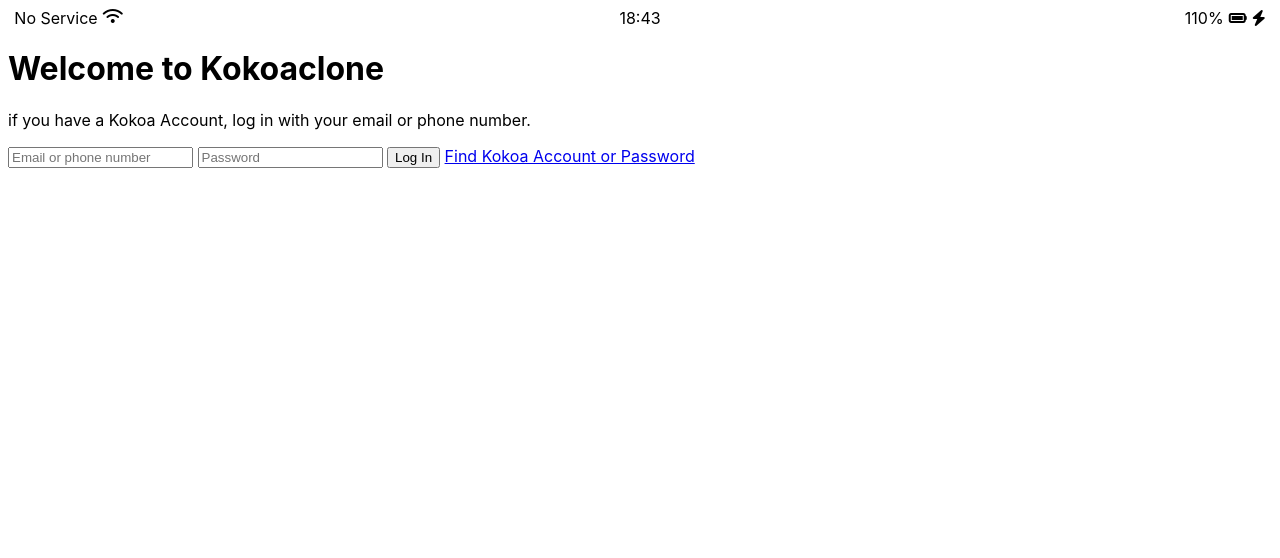
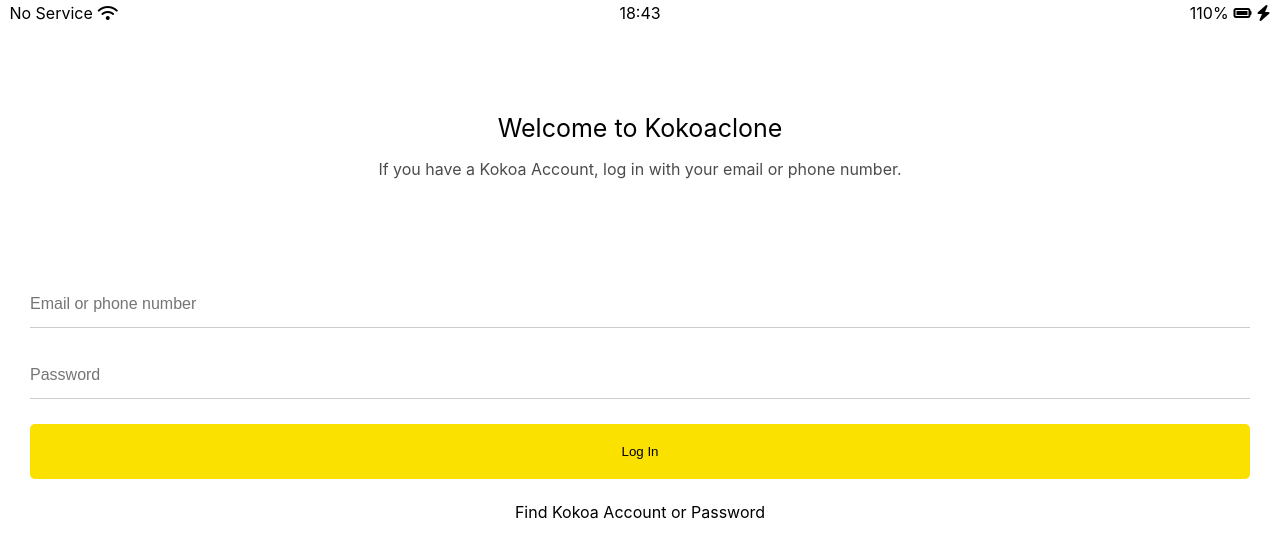
Before and after one commit to sonny-son/kokoa-clone, a plain HTML site: page index.html in a window 1280 px wide. Drawn offline with Linux system fonts and the light colour scheme.

Commit message:
done-welcomepage

```diff
--- /dev/null
+++ b/css/components/status-bar.css
@@ -0,0 +1,24 @@
+.status-bar {
+  display: flex;
+  justify-content: center;
+  padding: 5px 3px;
+}
+.status-bar__calumn {
+  display: flex;
+  width: 33%;
+}
+.status-bar__calumn:first-child span {
+  margin-right: 5px;
+}
+.status-bar__calumn:nth-child(2) {
+  display: flex;
+  justify-content: center;
+}
+.status-bar__calumn:last-child {
+  display: flex;
+  justify-content: flex-end;
+  align-items: center;
+}
+.status-bar__calumn .fa-battery-full {
+  margin: 0px 5px;
+}
--- /dev/null
+++ b/css/reset.css
@@ -0,0 +1,127 @@
+html,
+body,
+div,
+span,
+applet,
+object,
+iframe,
+h1,
+h2,
+h3,
+h4,
+h5,
+h6,
+p,
+blockquote,
+pre,
+a,
+abbr,
+acronym,
+address,
+big,
+cite,
+code,
+del,
+dfn,
+em,
+img,
+ins,
+kbd,
+q,
+s,
+samp,
+small,
+strike,
+strong,
+sub,
+sup,
+tt,
+var,
+b,
+u,
+i,
+center,
+dl,
+dt,
+dd,
+ol,
+ul,
+li,
+fieldset,
+form,
+label,
+legend,
+table,
+caption,
+tbody,
+tfoot,
+thead,
+tr,
+th,
+td,
+article,
+aside,
+canvas,
+details,
+embed,
+figure,
+figcaption,
+footer,
+header,
+hgroup,
+menu,
+nav,
+output,
+ruby,
+section,
+summary,
+time,
+mark,
+audio,
+video {
+  margin: 0;
+  padding: 0;
+  border: 0;
+  font-size: 100%;
+  font: inherit;
+  vertical-align: baseline;
+}
+/* HTML5 display-role reset for older browsers */
+article,
+aside,
+details,
+figcaption,
+figure,
+footer,
+header,
+hgroup,
+menu,
+nav,
+section {
+  display: block;
+}
+body {
+  line-height: 1;
+}
+ol,
+ul {
+  list-style: none;
+}
+blockquote,
+q {
+  quotes: none;
+}
+blockquote:before,
+blockquote:after,
+q:before,
+q:after {
+  content: "";
+  content: none;
+}
+table {
+  border-collapse: collapse;
+  border-spacing: 0;
+}
+input:focus {
+  outline: none;
+}
--- /dev/null
+++ b/css/screens/login.css
@@ -0,0 +1,47 @@
+.welcome-header {
+  display: flex;
+  flex-direction: column;
+  text-align: center;
+  align-items: center;
+  margin: 90px 0px;
+}
+.welcome-header__title {
+  margin-bottom: 20px;
+  font-size: 25px;
+}
+.welcome-header__text {
+  width: 50%;
+  margin-bottom: 15px;
+  opacity: 0.7;
+}
+.login-form {
+  display: flex;
+  flex-direction: column;
+  margin: 0px 30px;
+}
+.login-form input {
+  padding: 15px 0px;
+  margin-bottom: 25px;
+  border: none;
+}
+.login-form input:not([type="submit"]) {
+  border-bottom: 1px solid rgba(0, 0, 0, 0.2);
+  transition: border-color 0.3s ease-in-out;
+}
+.login-form input:focus {
+  border-color: var(--yellow);
+}
+
+.login-form input::placeholder {
+  font-size: 16px;
+}
+.login-form input[type="submit"] {
+  background-color: var(--yellow);
+  border-radius: 5px;
+  padding: 20px 0px;
+}
+.login-form a {
+  text-align: center;
+  color: inherit;
+  text-decoration: none;
+}
--- a/css/styles.css
+++ b/css/styles.css
@@ -1,27 +1,11 @@
+@import "reset.css";
+@import "variables.css";
+/*Components*/
+@import "components/status-bar.css";
+/*Screens*/
+@import "screens/login.css";
+
 body {
   font-family: -apple-system, BlinkMacSystemFont, "Segoe UI", Roboto, Oxygen,
     Ubuntu, Cantarell, "Open Sans", "Helvetica Neue", sans-serif;
 }
-.status-bar {
-  display: flex;
-  justify-content: center;
-}
-.status-bar__calumn {
-  display: flex;
-  width: 33%;
-}
-.status-bar__calumn:first-child span {
-  margin-right: 5px;
-}
-.status-bar__calumn:nth-child(2) {
-  display: flex;
-  justify-content: center;
-}
-.status-bar__calumn:last-child {
-  display: flex;
-  justify-content: flex-end;
-  align-items: center;
-}
-.status-bar__calumn .fa-battery-full {
-  margin: 0px 5px;
-}
--- /dev/null
+++ b/css/variables.css
@@ -0,0 +1,3 @@
+:root {
+  --yellow: #fae100;
+}
--- a/index.html
+++ b/index.html
@@ -28,14 +28,14 @@
       </div>
     </div>
     <header class="welcome-header">
-      <h1>Welcome to Kokoaclone</h1>
-      <p>
-        if you have a Kokoa Account, log in with your email or phone number.
+      <h1 class="welcome-header__title">Welcome to Kokoaclone</h1>
+      <p class="welcome-header__text">
+        If you have a Kokoa Account, log in with your email or phone number.
       </p>
     </header>
-    <form class="login-form">
-      <input type="text" placeholder="Email or phone number" />
-      <input type="password" placeholder="Password" />
+    <form action="friends.html" method="get" class="login-form">
+      <input name="username" type="text" placeholder="Email or phone number" />
+      <input name="password" type="password" placeholder="Password" />
       <input type="submit" value="Log In" />
       <a href="#">Find Kokoa Account or Password</a>
     </form>
```
Also changed, not shown: friends.html (added, +1 -0 lines).
